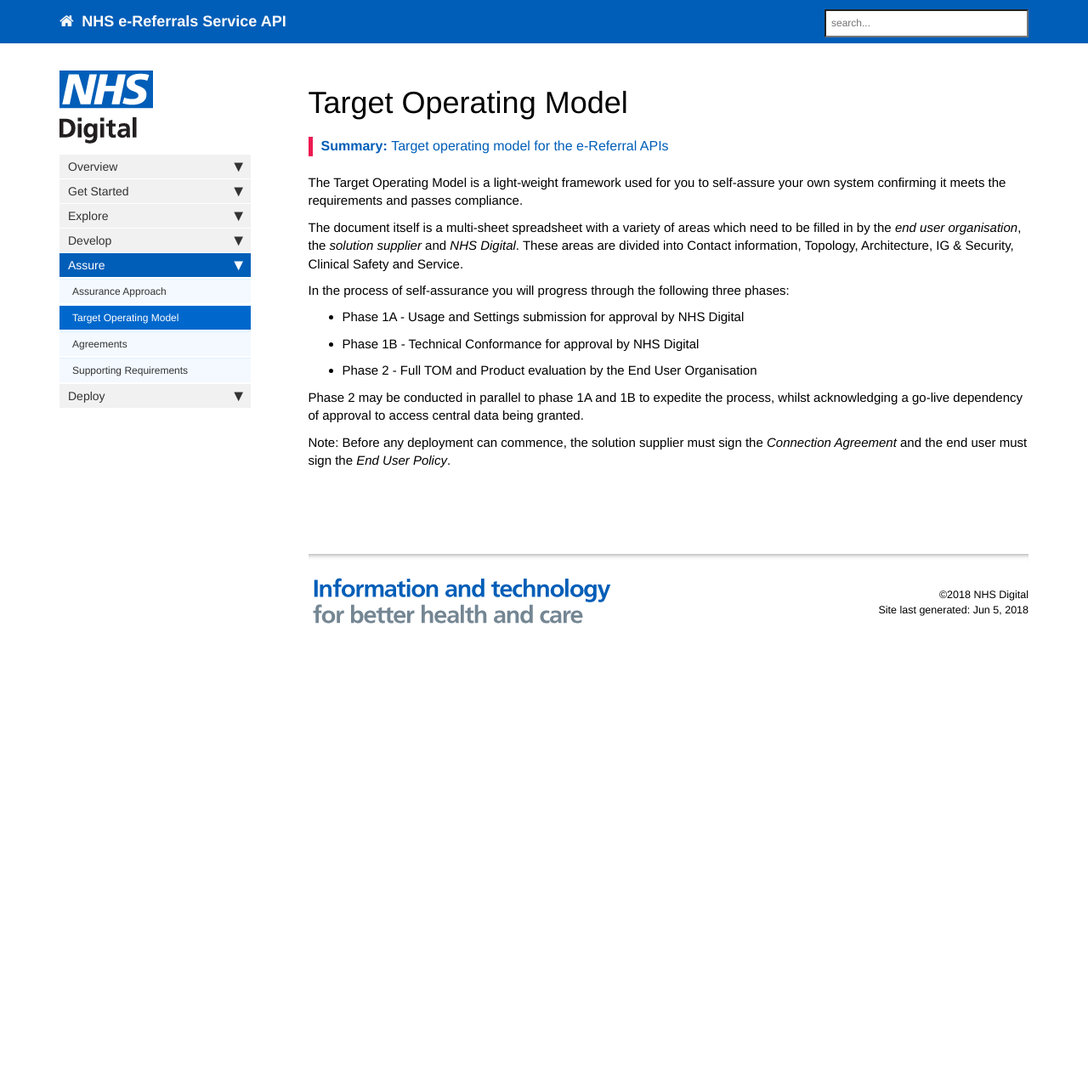
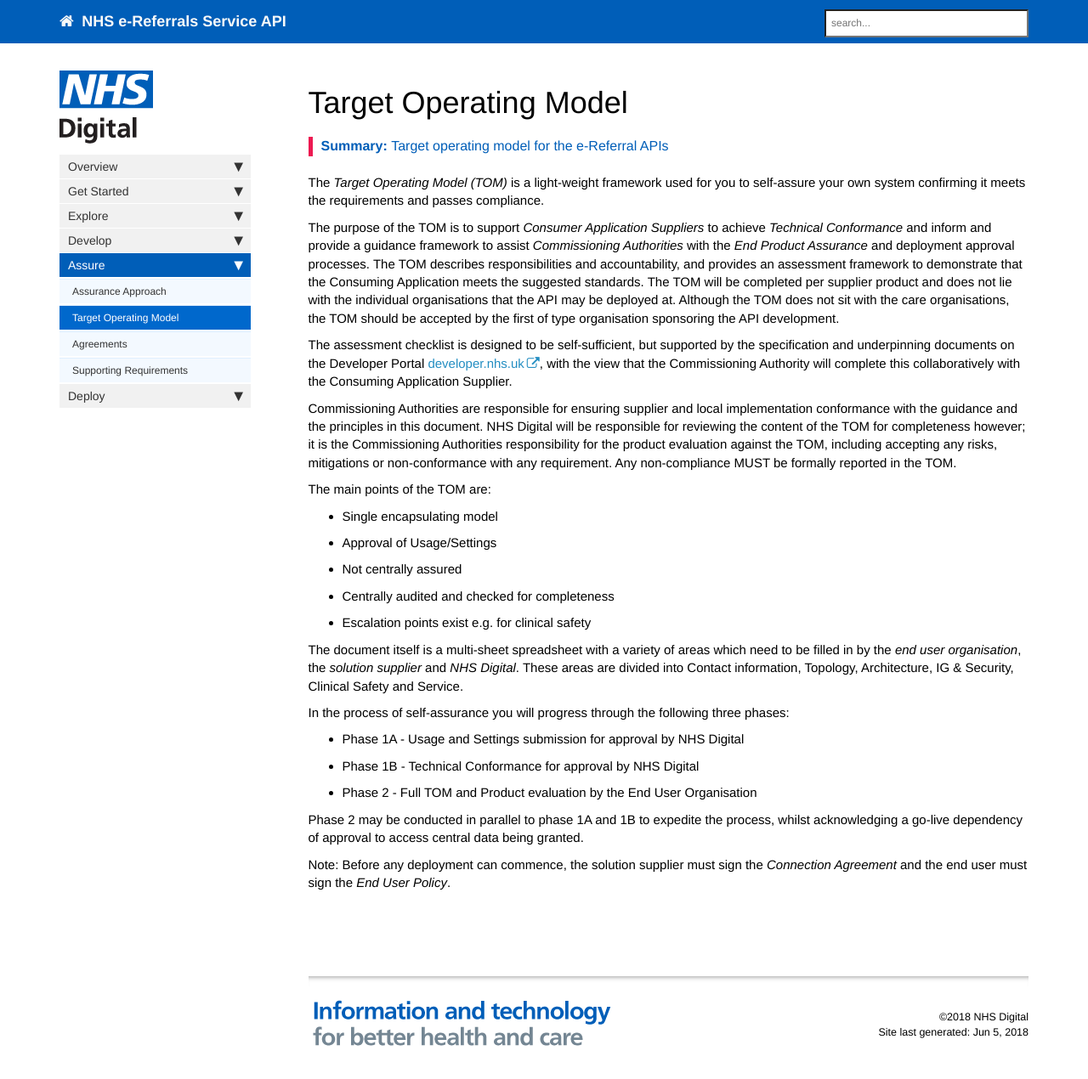
Before and after one commit to wurble369/websitetest, a Jekyll site: the page built from pages/assure/assure_tom.md, in a window 1280 px wide and 1293 px high. Shown: the top 1270 px of the window at 85% size. Built offline with Jekyll 4.4.1, drawn with Linux system fonts in a browser that asks for light colours; nearby versions of some CDN libraries; comment, search, counter and statistics services are not loaded.

Commit message:
Enhanced TOM copy

```diff
--- a/pages/assure/assure_tom.md
+++ b/pages/assure/assure_tom.md
@@ -7,7 +7,21 @@ permalink: /assure_tom.html
 summary: "Target operating model for the e-Referral APIs"
 ---
 
-The Target Operating Model is a light-weight framework used for you to self-assure your own system confirming it meets the requirements and passes compliance.
+The _Target Operating Model (TOM)_ is a light-weight framework used for you to self-assure your own system confirming it meets the requirements and passes compliance.
+
+The purpose of the TOM is to support *Consumer Application Suppliers* to achieve *Technical Conformance* and inform and provide a guidance framework to assist *Commissioning Authorities* with the *End Product Assurance* and deployment approval processes. The TOM describes responsibilities and accountability, and provides an assessment framework to demonstrate that the Consuming Application meets the suggested standards. The TOM will be completed per supplier product and does not lie with the individual organisations that the API may be deployed at. Although the TOM does not sit with the care organisations, the TOM should be accepted by the first of type organisation sponsoring the API development.
+
+The assessment checklist is designed to be self-sufficient, but supported by the specification and underpinning documents on the Developer Portal [developer.nhs.uk](http://developer.nhs.uk/), with the view that the Commissioning Authority will complete this collaboratively with the Consuming Application Supplier.
+
+Commissioning Authorities are responsible for ensuring supplier and local implementation conformance with the guidance and the principles in this document. NHS Digital will be responsible for reviewing the content of the TOM for completeness however; it is the Commissioning Authorities responsibility for the product evaluation against the TOM, including accepting any risks, mitigations or non-conformance with any requirement. Any non-compliance MUST be formally reported in the TOM.
+
+The main points of the TOM are:
+
+* Single encapsulating model
+* Approval of Usage/Settings
+* Not centrally assured
+* Centrally audited and checked for completeness
+* Escalation points exist e.g. for clinical safety
 
 The document itself is a multi-sheet spreadsheet with a variety of areas which need to be filled in by the *end user organisation*, the *solution supplier* and *NHS Digital*. These areas are divided into Contact information, Topology, Architecture, IG & Security, Clinical Safety and Service.
 
```
